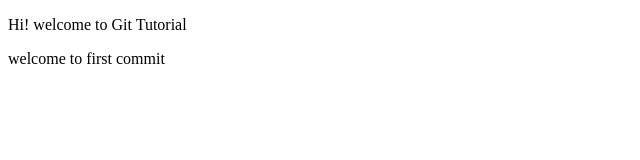
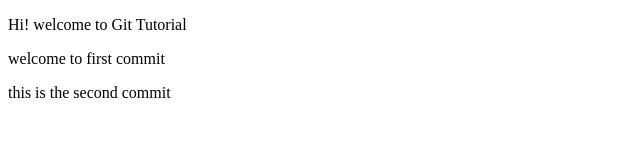
Before and after one commit to Suraj-07823/Project-1, a plain HTML site: page index.html in a window 1280 px wide. Shown: the whole page, without its empty margins (0-640 px from the left). Drawn offline with Linux system fonts and the light colour scheme.

Commit message:
index modified and hello added

```diff
--- a/index.html
+++ b/index.html
@@ -8,5 +8,6 @@
 <body>
     <p>Hi! welcome to Git Tutorial</p>
     <p>welcome to first commit</p>
+    <p>this is the second commit</p>
 </body>
 </html>
```
Also changed, not shown: hello.txt (added).
